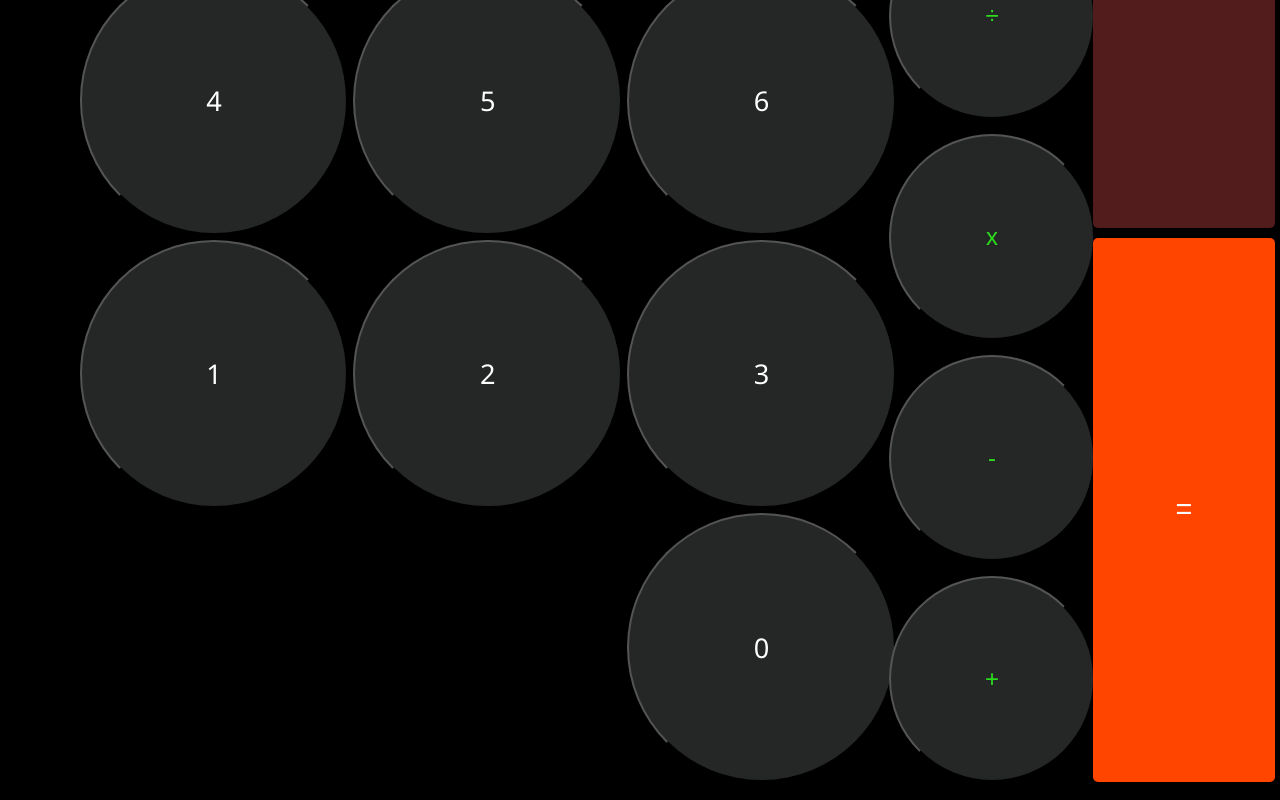
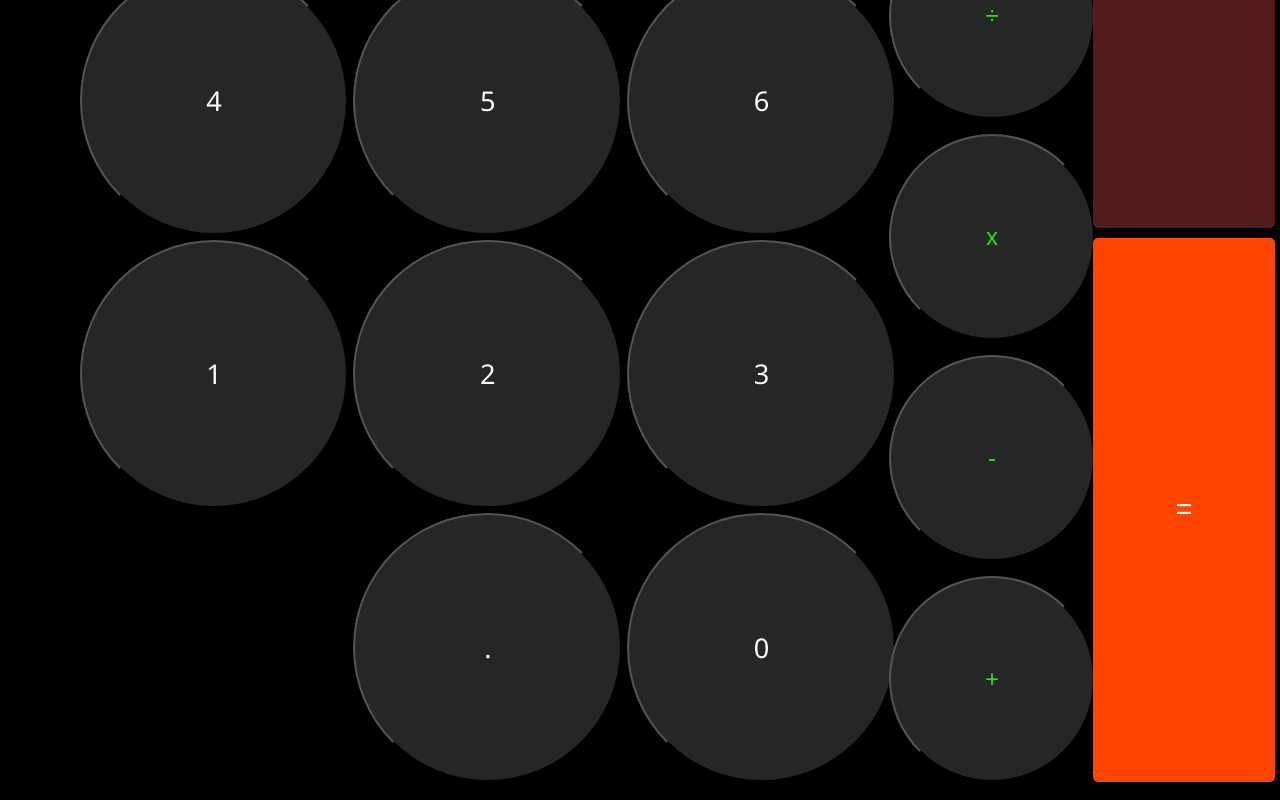
Before and after one commit to richi-coder/React-Calculator, a React (Create React App) app: page / in a window 1280 px wide. Shown: the part 661-1461 px from the top of the page. Built offline with nearby package versions, Linux system fonts and the light colour scheme.

Commit message:
Including POINT BUTTON

```diff
--- a/src/Number.js
+++ b/src/Number.js
@@ -16,6 +16,9 @@ export const Number = ({handleEnter}) => {
           </button>
         );
       })}
+      <button
+      className="number"
+      >.</button>
     </div>
   );
 };
```
